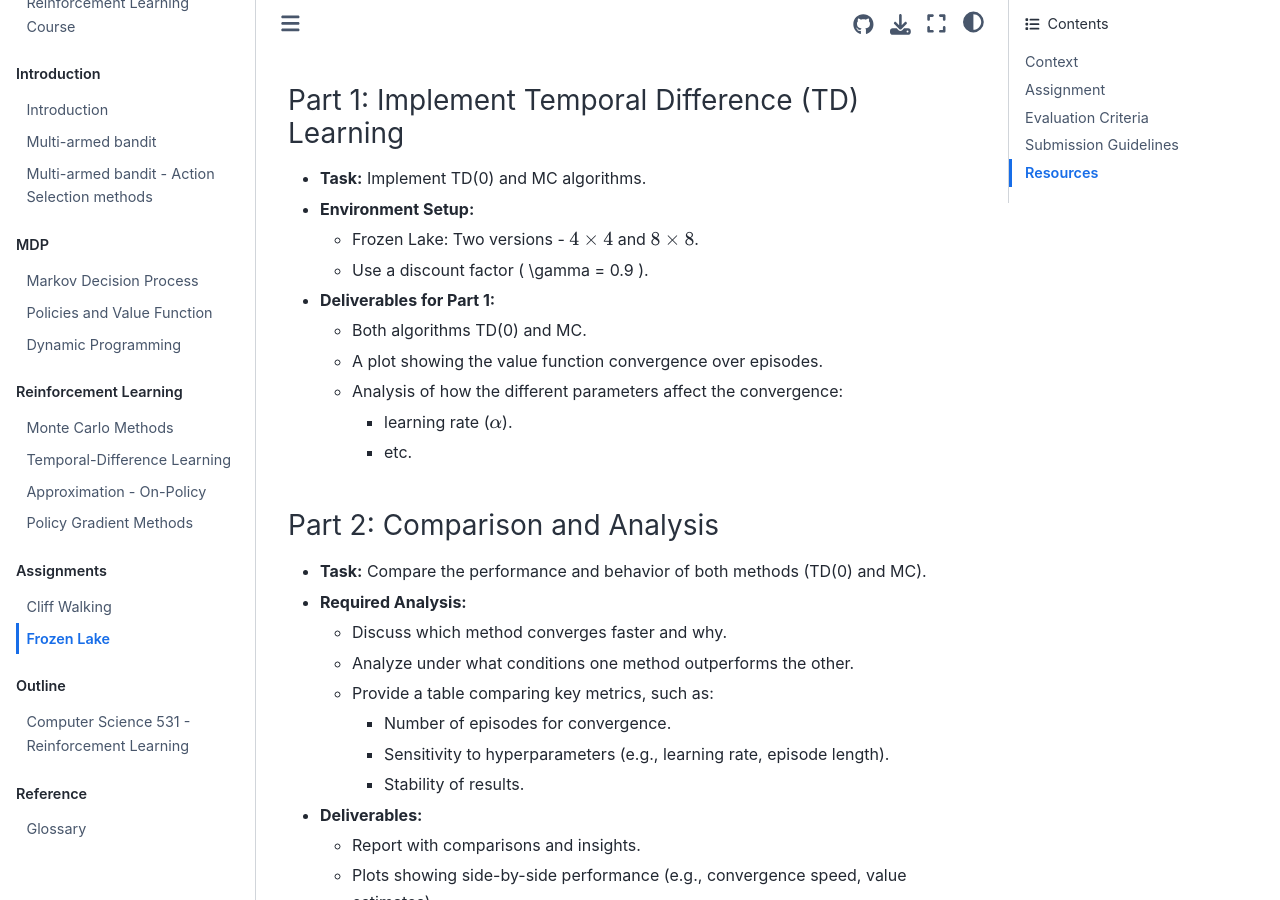
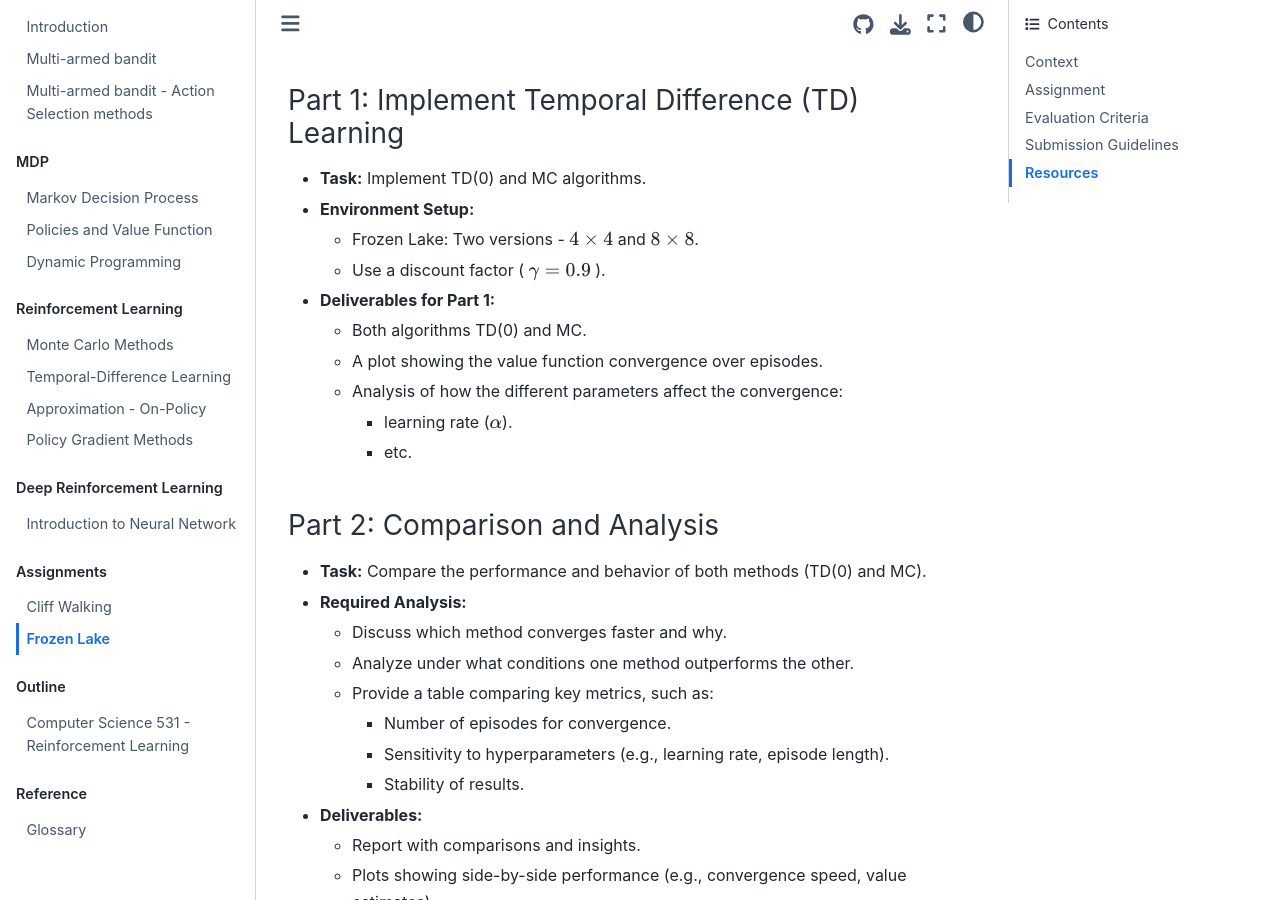
Before and after one commit to jdelamer/CSCI-531, a Jupyter Book: the page built from asn/frozenlake.md, in a window 1280 px wide and 900 px high, scrolled down 438 px. Built offline with Jupyter Book 1.0.4 settings and Sphinx 7.4.7 and the Sphinx Book theme 1.1.4, drawn with Linux system fonts in a browser that asks for light colours; pages that are not in the unit, such as notebooks, are missing from menus.

Commit message:
Add new section for DRL. Fix typos

```diff
--- a/_toc.yml
+++ b/_toc.yml
@@ -20,6 +20,9 @@ parts:
       - file: code/TD
       - file: lectures/rl/approximate-solutions/on-policy-prediction
       - file: lectures/rl/policy-gradient/policy-gradient-methods
+  - caption: Deep Reinforcement Learning
+    chapters:
+      - file: lectures/drl/introduction
   - caption: Assignments
     chapters:
       - file: asn/cliffwalking
--- a/asn/frozenlake.md
+++ b/asn/frozenlake.md
@@ -17,7 +17,7 @@ In this assignment, you will implement TD(0) and MC apply to the [Frozen Lake](h
 - **Task:** Implement TD(0) and MC algorithms.
 - **Environment Setup:**
   - Frozen Lake: Two versions - $4\times 4$ and $8\times 8$.
-  - Use a discount factor \( \gamma = 0.9 \).
+  - Use a discount factor ( $\gamma = 0.9$ ).
 - **Deliverables for Part 1:**
   - Both algorithms TD(0) and MC.
   - A plot showing the value function convergence over episodes.
```
Also changed, not shown: lectures/drl/introduction.md (added, +36 -0 lines), lectures/rl/policy-gradient/policy-gradient-methods.md (+1 -1 lines), 1 other file.
